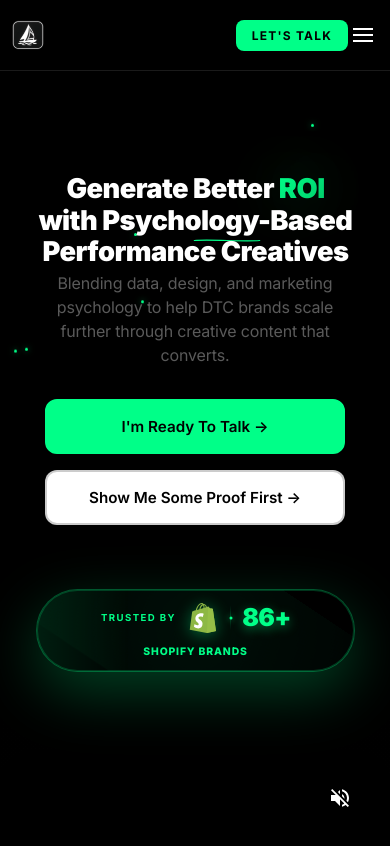
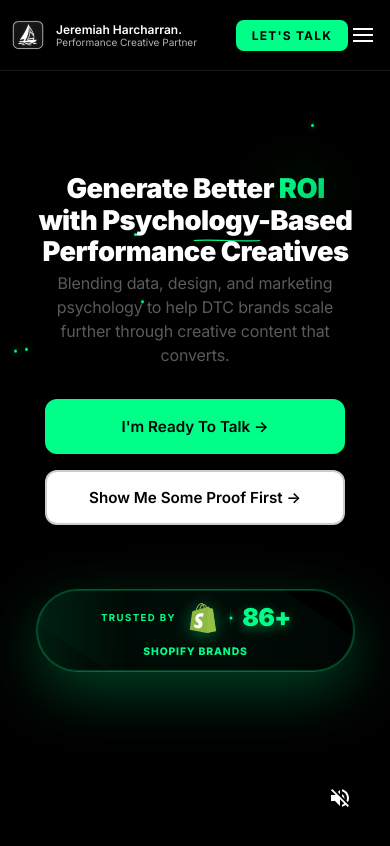
Before and after one commit to Mo-Ibra/jeremiah-portfolio, a Next.js app: page / in a window 390 px wide. Shown: the top 846 px of the page. Built offline with nearby package versions, Linux system fonts and the light colour scheme.

Commit message:
Fix Navbar Issue

```diff
--- a/styles/new-navbar.css
+++ b/styles/new-navbar.css
@@ -257,9 +257,16 @@
 }
 
 @media (max-width: 480px) {
-  .navbar .brand-text {
-    display: none;
+
+  .navbar .brand-text .brand-name {
+    text-align: left;
+    font-size: 12px;
   }
+
+  .navbar .brand-text .brand-tagline {
+    font-size: 10px;
+  }
+
   .navbar .navbar-container {
     padding: 0 0.75rem;
   }
```
Also changed, not shown: app/globals.css (line endings or trailing spaces).
